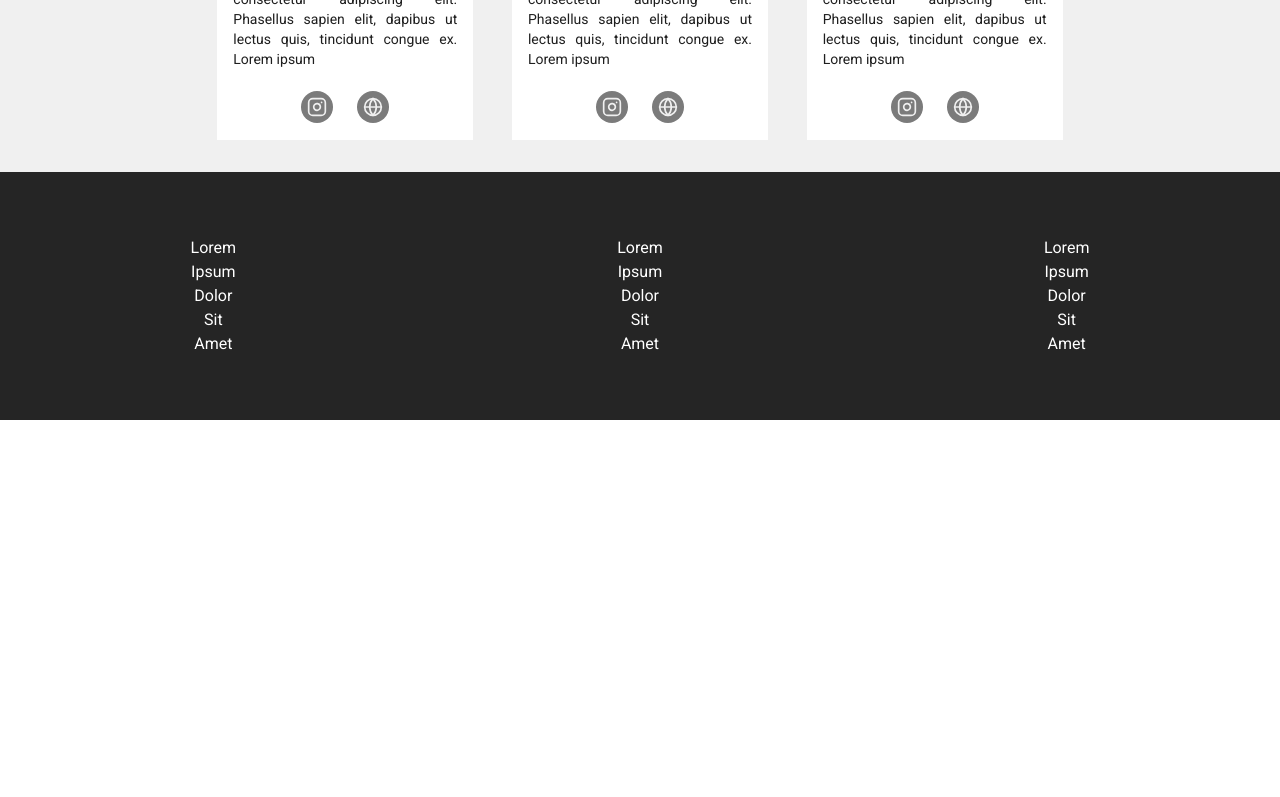
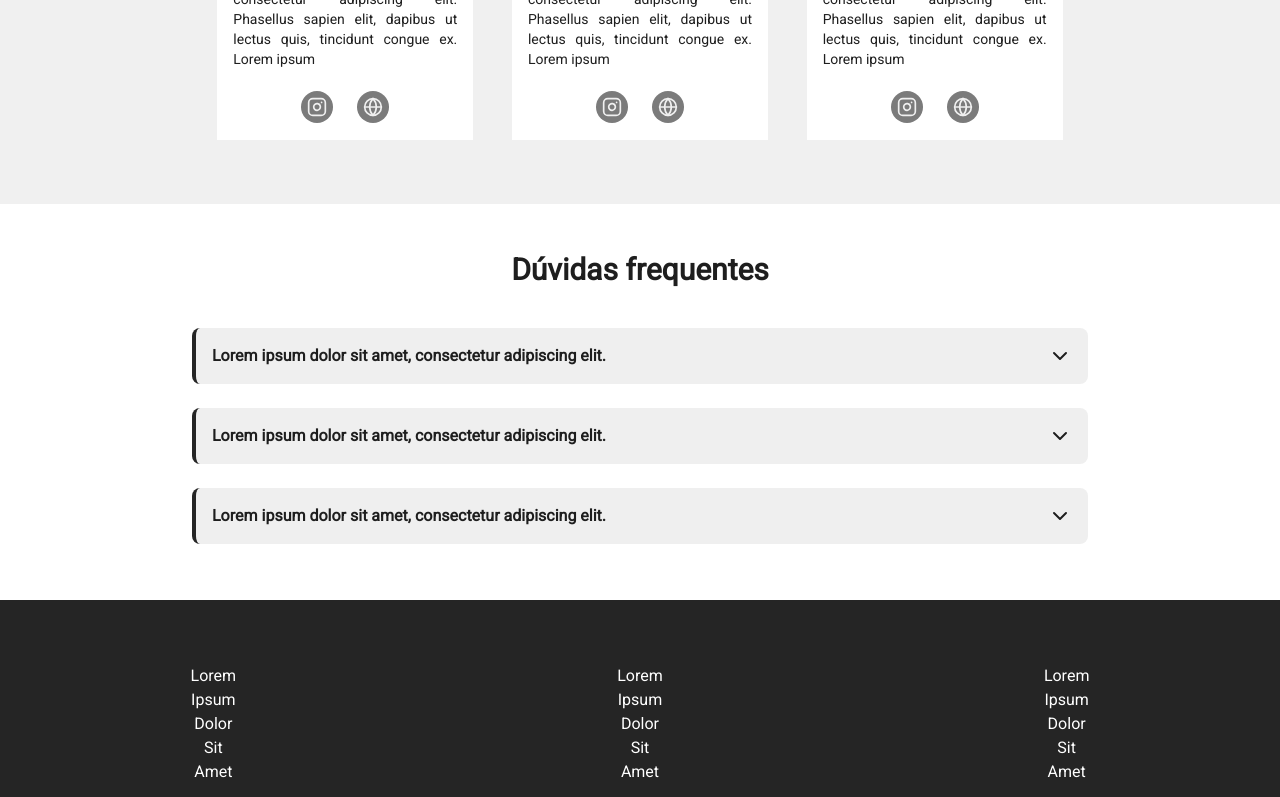
Before and after one commit to marialmeida1/site-devfest-hospedado, a Next.js app: page / in a window 1280 px wide. Shown: the part 1236-2033 px from the top of the page. Before the commit the page ends 1656 px from the top, so only its background shows below. Built offline with nearby package versions, Linux system fonts and the light colour scheme.

Commit message:
feat: addition of the frequently asked questions section

```diff
--- /dev/null
+++ b/src/app/components/home/QuestionAccordion/index.tsx
@@ -0,0 +1,38 @@
+"use client";
+import { ChevronDown, ChevronUp } from "lucide-react";
+import { useState } from "react";
+
+interface QuestionAccordionProps {
+    question: string;
+    answer: string;
+}
+
+export default function QuestionAccordion({ question, answer }: QuestionAccordionProps) {
+    const [isAccordionOpen, setIsAccordionOpen] = useState(false);
+
+    const toggleAccordionState = () => {
+        setIsAccordionOpen(prevState => {
+            return !prevState;
+        });
+    }
+
+    return (
+        <div className="m-6">
+            <div onClick={toggleAccordionState} className={`min-h-14 px-4 py-4 bg-[#efefef] border-l-[#252525] border-l-4 flex justify-between items-center transition-all cursor-pointer hover:bg-zinc-200 ${isAccordionOpen ? 'rounded-tl-lg rounded-tr-lg' : 'rounded-lg'}`}>
+                <p className="font-bold">{question}</p>
+                {isAccordionOpen ? (
+                    <ChevronUp className="ml-8" />
+                ) : (
+                    <ChevronDown className="ml-8" />
+                )}
+            </div>
+            {isAccordionOpen && (
+                <div className="px-4 py-4 bg-white rounded-bl-lg rounded-br-lg border-b border-r border-l border-[#efefef] transition-all">
+                    <p className="text-[15px] text-justify">
+                        {answer}
+                    </p>
+                </div>
+            )}
+        </div>
+    );
+}
--- a/src/app/page.tsx
+++ b/src/app/page.tsx
@@ -3,6 +3,7 @@ import SectionTitle from "./components/common/SectionTitle";
 import CountdownTimer from "./components/home/CountdownTimer";
 import HomeButton from "./components/home/HomeButton";
 import ParticipantCarousel from "./components/home/ParticipantCarousel";
+import QuestionAccordion from "./components/home/QuestionAccordion";
 
 export default function Home() {
    return (
@@ -46,11 +47,26 @@ export default function Home() {
             </div>
          </section>
          <div className="bg-[#F0F0F0]">
-            <section className="container py-8 ">
+            <section className="container pt-8 pb-16">
                <SectionTitle align="text-center">Palestrantes</SectionTitle>
                <ParticipantCarousel />
             </section>
          </div>
+         <section className="container py-8">
+            <SectionTitle align="text-center">Dúvidas frequentes</SectionTitle>
+            <QuestionAccordion
+               question="Lorem ipsum dolor sit amet, consectetur adipiscing elit."
+               answer="Lorem ipsum dolor sit amet, consectetur adipiscing elit, sed do eiusmod tempor incididunt ut labore et dolore magna aliqua. Ut enim ad minim veniam, quis nostrud exercitation ullamco laboris nisi ut aliquip ex ea commodo consequat. Duis aute irure dolor in reprehenderit in voluptate velit esse cillum dolore eu fugiat nulla pariatur. Excepteur sint occaecat cupidatat non proident, sunt in culpa qui officia deserunt mollit anim id est laborum."
+            />
+            <QuestionAccordion
+               question="Lorem ipsum dolor sit amet, consectetur adipiscing elit."
+               answer="Lorem ipsum dolor sit amet, consectetur adipiscing elit, sed do eiusmod tempor incididunt ut labore et dolore magna aliqua. Ut enim ad minim veniam, quis nostrud exercitation ullamco laboris nisi ut aliquip ex ea commodo consequat. Duis aute irure dolor in reprehenderit in voluptate velit esse cillum dolore eu fugiat nulla pariatur. Excepteur sint occaecat cupidatat non proident, sunt in culpa qui officia deserunt mollit anim id est laborum."
+            />
+            <QuestionAccordion
+               question="Lorem ipsum dolor sit amet, consectetur adipiscing elit."
+               answer="Lorem ipsum dolor sit amet, consectetur adipiscing elit, sed do eiusmod tempor incididunt ut labore et dolore magna aliqua. Ut enim ad minim veniam, quis nostrud exercitation ullamco laboris nisi ut aliquip ex ea commodo consequat. Duis aute irure dolor in reprehenderit in voluptate velit esse cillum dolore eu fugiat nulla pariatur. Excepteur sint occaecat cupidatat non proident, sunt in culpa qui officia deserunt mollit anim id est laborum."
+            />
+         </section>
       </>
    );
 }
```
